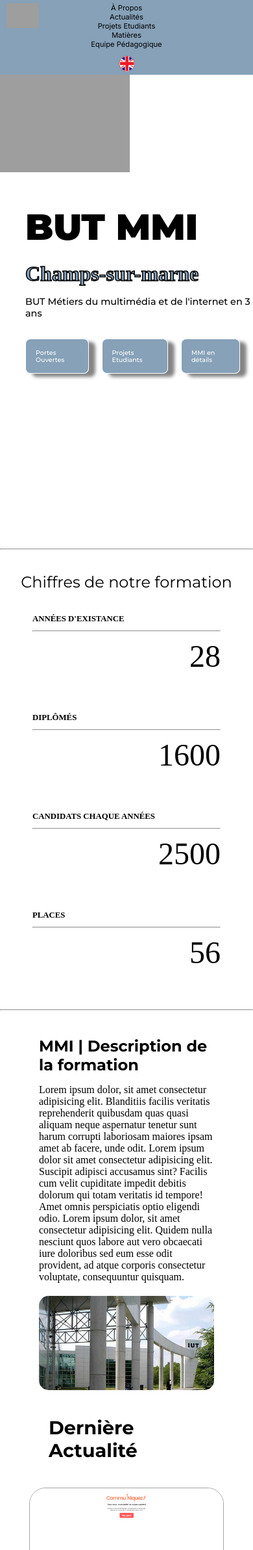
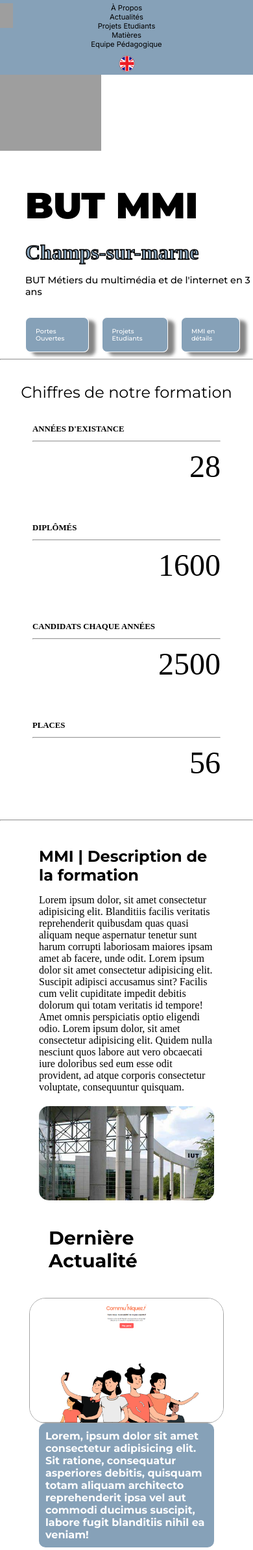
Before and after one commit to nathanmno/sae301, a PHP site: page / in a window 390 px wide. Shown: the top 2385 px of the page at 65% size. Run offline with PHP 8.4, Linux system fonts and the light colour scheme; grey boxes are pictures that could not be loaded.

Commit message:
Add files via upload

```diff
--- a/index.css
+++ b/index.css
@@ -57,7 +57,7 @@
 /*Header*/
 
 header{
-    height: 100vh;
+    height: fit-content;
     background-color: white;
 }
 
@@ -67,9 +67,11 @@ header{
 
 .btn-english-nav{
     height: 45px;
+    margin: 0px;
 }
 .btn-french-nav{
     height: 50px;
+    margin: 0px;
 }
 
 .list-style{
@@ -82,17 +84,13 @@ header{
     text-align: center;
 }
 
-.menu a{
-    width: 150px;
-}
-
 .menu{
     background-color: #4f7698af;
     padding: 5px 40px 5px 40px;
 }
 
 .header-polygone{
-    width: 510px;
+    width: 37%;
 }
 
 .titre-header{
@@ -419,10 +417,14 @@ header{
     flex-direction: column;
 }
 
+.space-around{
+    align-items: center;
+}
+
 .logo-nav{
     width: 50px;
     float: left;
-    margin-left: -30px;
+    margin-left: -400%;
     margin-bottom: -100px;
 }
 
@@ -448,7 +450,7 @@ header{
 }
 
 .header-polygone{
-    width: 200px;
+    width: 40%;
 }
 
 .titre-header{
@@ -473,6 +475,7 @@ header{
 .btn-header{
     font-size: 0.6rem;
     margin-top: -20px;
+    margin-bottom: 10px;
 }
 
 
--- a/index.html
+++ b/index.html
@@ -307,7 +307,7 @@
             <img
               src="./img/french-btn.png"
               alt="bouton version française de la page"
-              class="btn-french-nav center"
+              class="btn-french-nav center2"
             />
           </ol>
         </nav>
```
Also changed, not shown: actu.css (+8 -1 lines), apropos.css (+14 -6 lines), equipe.css (+14 -6 lines), matieres.css (+14 -6 lines), projets.css (+14 -6 lines).
